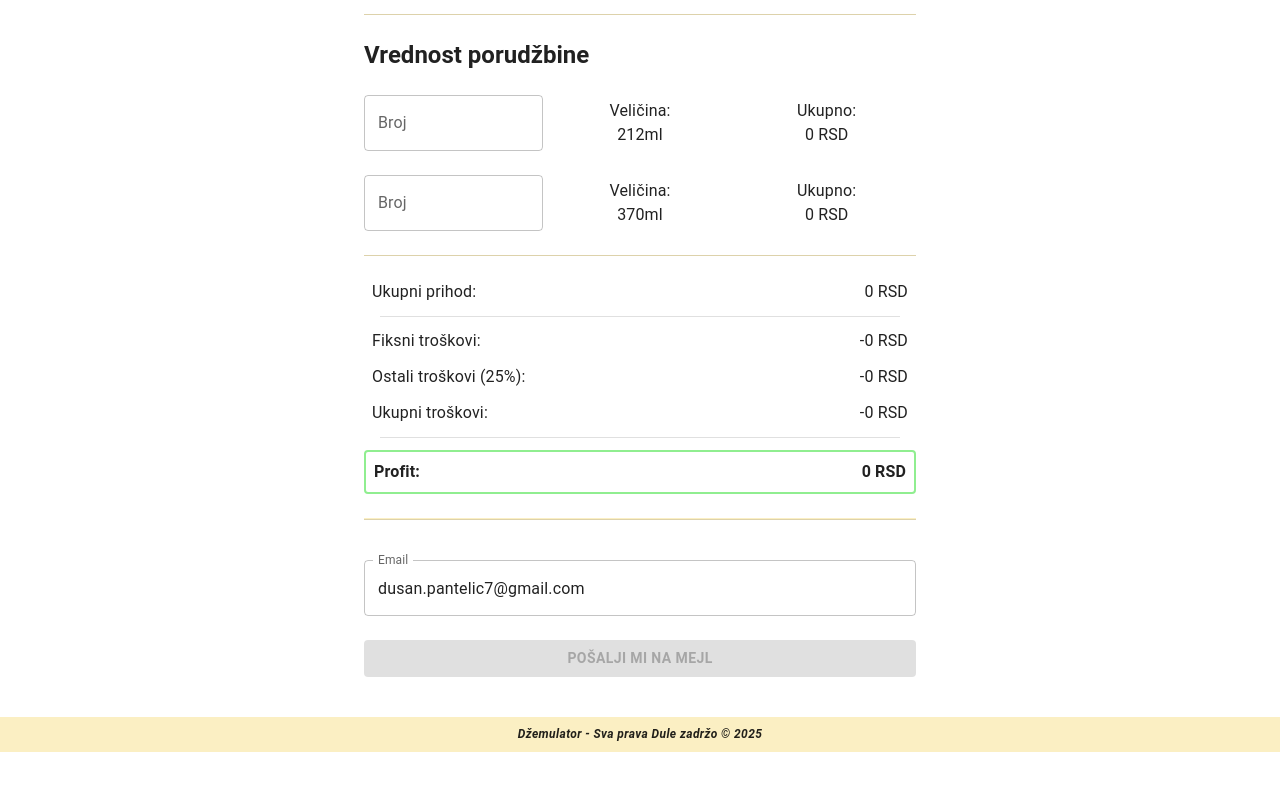
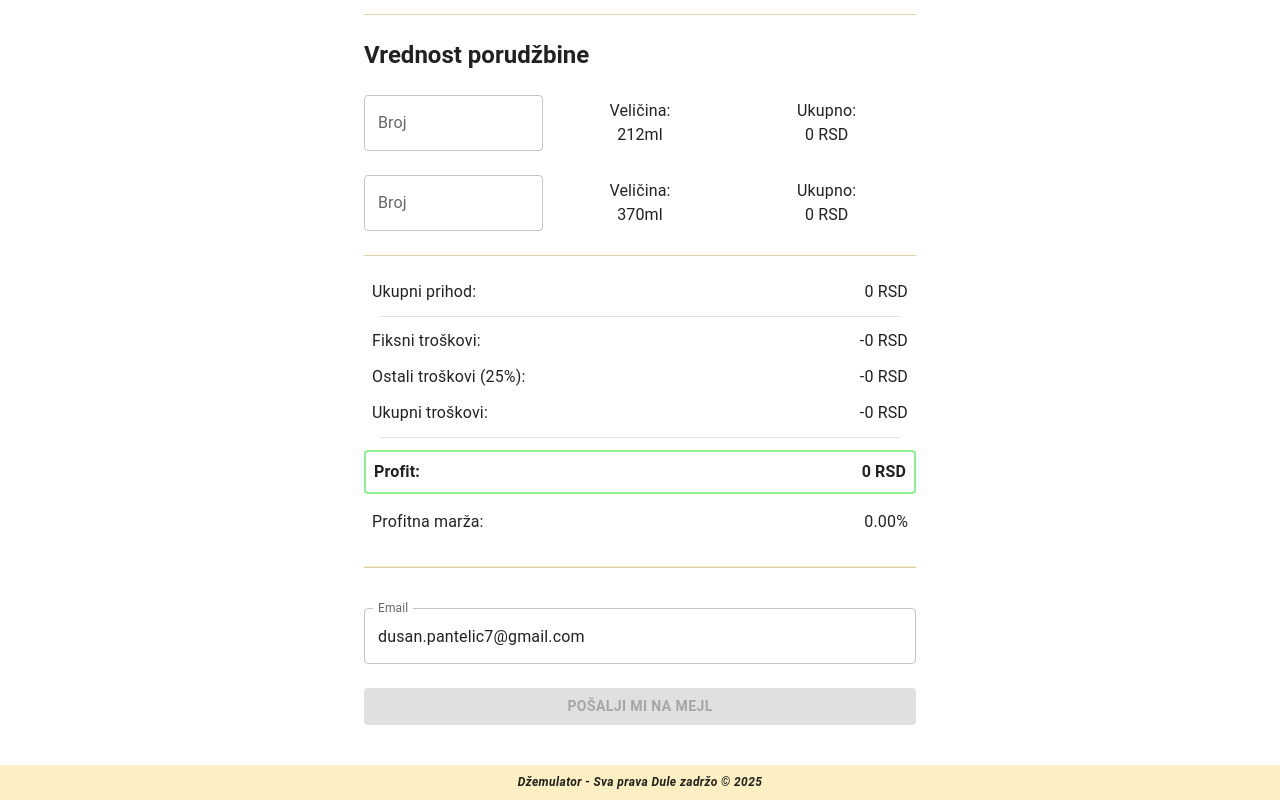
Before and after one commit to LakiTheGreat/UI_dzem_kalkulator, a React (Create React App) app in the folder my-app/: page / in a window 1280 px wide. Shown: the part 682-1482 px from the top of the page. Before the commit the page ends 1434 px from the top, so only its background shows below. Built offline with nearby package versions, Linux system fonts and the light colour scheme; some icons are missing.

Commit message:
profit margin

```diff
--- a/my-app/src/form/index.tsx
+++ b/my-app/src/form/index.tsx
@@ -282,6 +282,18 @@ export default function Form() {
       setValue('orderTotal2', '');
     }
   }, [orderNumberOfCups2, orderCupType2, setValue]);
+
+  const profitMargin =
+    Number(totalProfit) > 0 &&
+    Number(totalExpences) > 0 &&
+    Number(totalProfit) + Number(totalExpences) > 0
+      ? (
+          (Number(totalProfit) /
+            (Number(totalProfit) + Number(totalExpences))) *
+          100
+        ).toFixed(0)
+      : '0.00';
+
   return (
     <FormProvider methods={methods} onSubmit={handleSubmit(formSubmit)}>
       <Stack gap={3}>
@@ -617,6 +629,15 @@ export default function Form() {
               </Typography>
               <FormattedPrice price={totalProfit} isBold={true} />
             </Stack>
+            <Stack
+              direction='row'
+              alignItems='center'
+              justifyContent='space-between'
+              sx={{ p: 1 }}
+            >
+              <Typography variant='body1'>Profitna marža:</Typography>
+              <Typography variant='body1'>{profitMargin}%</Typography>
+            </Stack>
           </Stack>
         </Stack>
 
```
